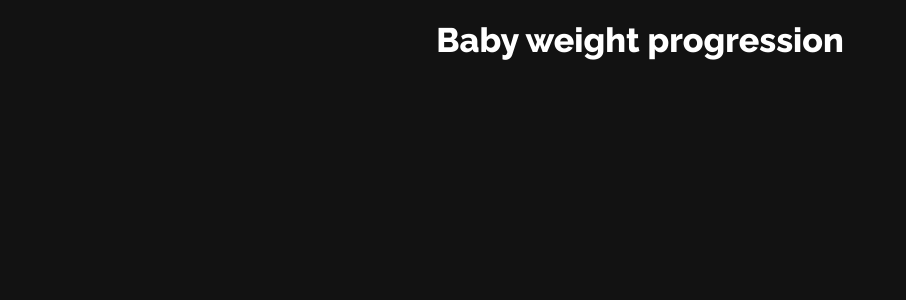
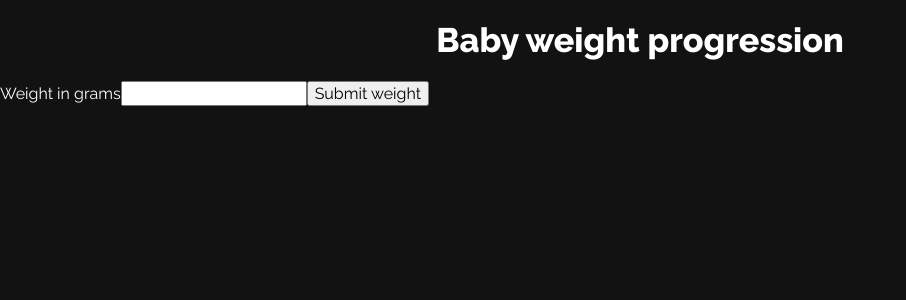
Before and after one commit to driera/baby-growth, a React (Create React App) app: page / in a window 1280 px wide. Shown: the top 300 px of the page, without its empty margins (0-906 px from the left). Built offline with nearby package versions, Linux system fonts and the light colour scheme.

Commit message:
Add new weight line tih no decimals

```diff
--- a/src/App/index.tsx
+++ b/src/App/index.tsx
@@ -1,6 +1,23 @@
-import React, { CSSProperties, FunctionComponent } from "react";
+import React, { ChangeEventHandler, CSSProperties, useState } from "react";
 
-const App: FunctionComponent = () => {
+const App = (): JSX.Element => {
+  const [weightList, setWeightList] = useState<number[]>([]);
+  const [weightItem, setWeightItem] = useState<string>("");
+
+  const handleSubmit = (event: React.MouseEvent<HTMLButtonElement>): void => {
+    event.preventDefault();
+    setWeightList([...weightList, Math.floor(parseInt(weightItem))]);
+    setWeightItem("");
+  };
+
+  const handleChange: ChangeEventHandler<HTMLInputElement> = (event) => {
+    const val = event.target.value;
+    if (val === "") {
+      return;
+    }
+    setWeightItem(val);
+  };
+
   const headerStyles: CSSProperties = {
     padding: "20px 0"
   };
@@ -10,11 +27,29 @@ const App: FunctionComponent = () => {
     fontSize: 34,
     fontWeight: "bold"
   };
+
   return (
     <div>
       <header style={headerStyles}>
         <h1 style={titleStyles}>Baby weight progression</h1>
       </header>
+
+      <div>
+        <label htmlFor="weight">Weight in grams</label>
+        <input
+          id="weight"
+          type="text"
+          value={weightItem}
+          onChange={handleChange}
+        />
+        <button onClick={handleSubmit}>Submit weight</button>
+      </div>
+
+      <ul>
+        {weightList.map((item, index) => (
+          <li key={index}>new entry: {item} g</li>
+        ))}
+      </ul>
     </div>
   );
 };
```
Also changed, not shown: 2 other files (tests, documents, lock files or other folders).
